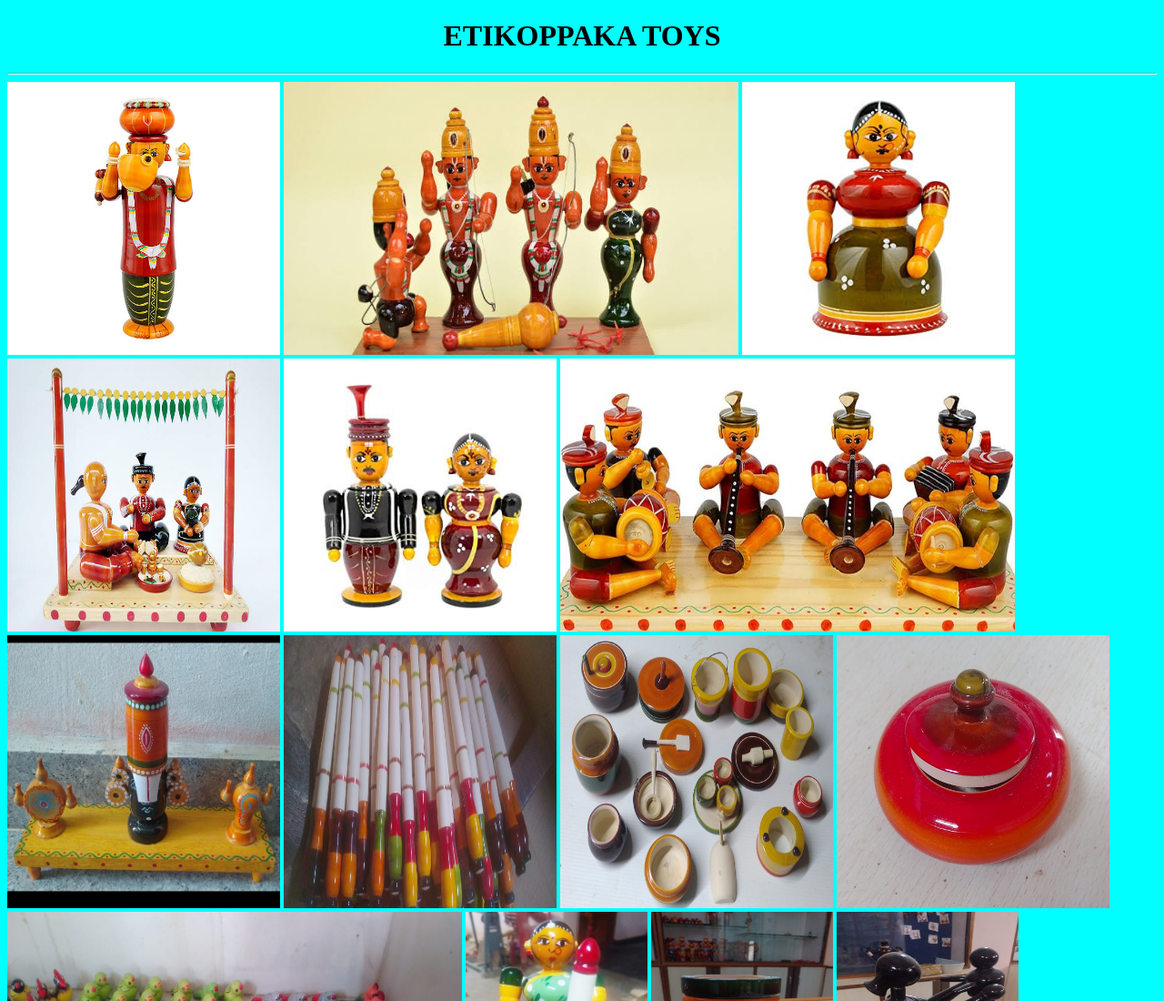
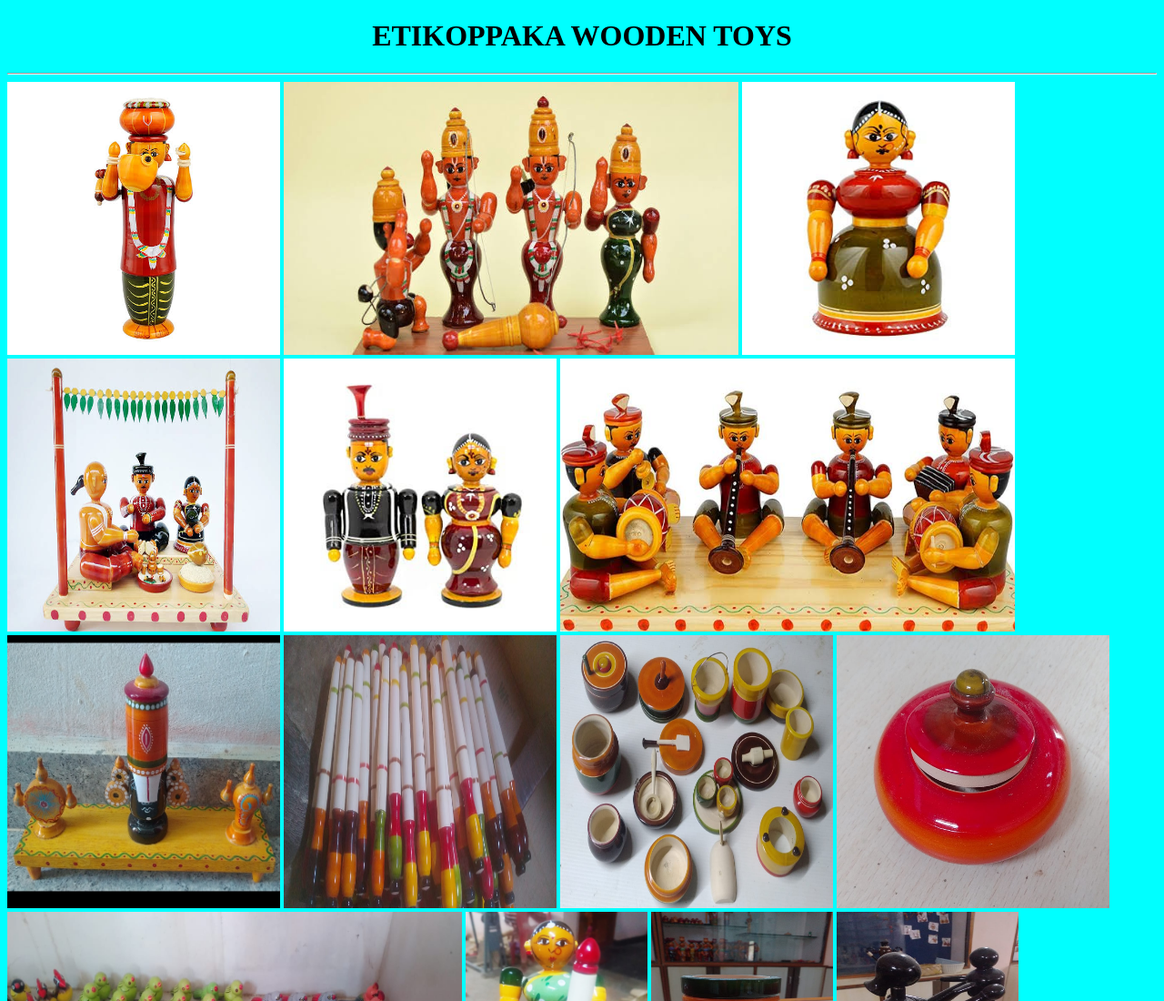
Before and after one commit to priyankabms/Etikoppakatoys, a plain HTML site: page index.html in a window 1280 px wide. Shown: the top 1100 px of the page at 91% size. Drawn offline with Linux system fonts and the light colour scheme.

Commit message:
Update index.html

```diff
--- a/index.html
+++ b/index.html
@@ -12,7 +12,7 @@
         </style>
     </head>
     <body style="background-color: aqua;">
-        <h1>ETIKOPPAKA TOYS</h1>
+        <h1>ETIKOPPAKA WOODEN TOYS</h1>
         <hr/>
         <img src="./assets/images/one.jpg" height="300" width="300">
         <img src="./assets/images/two.jpg" height="300" width="500">
```
